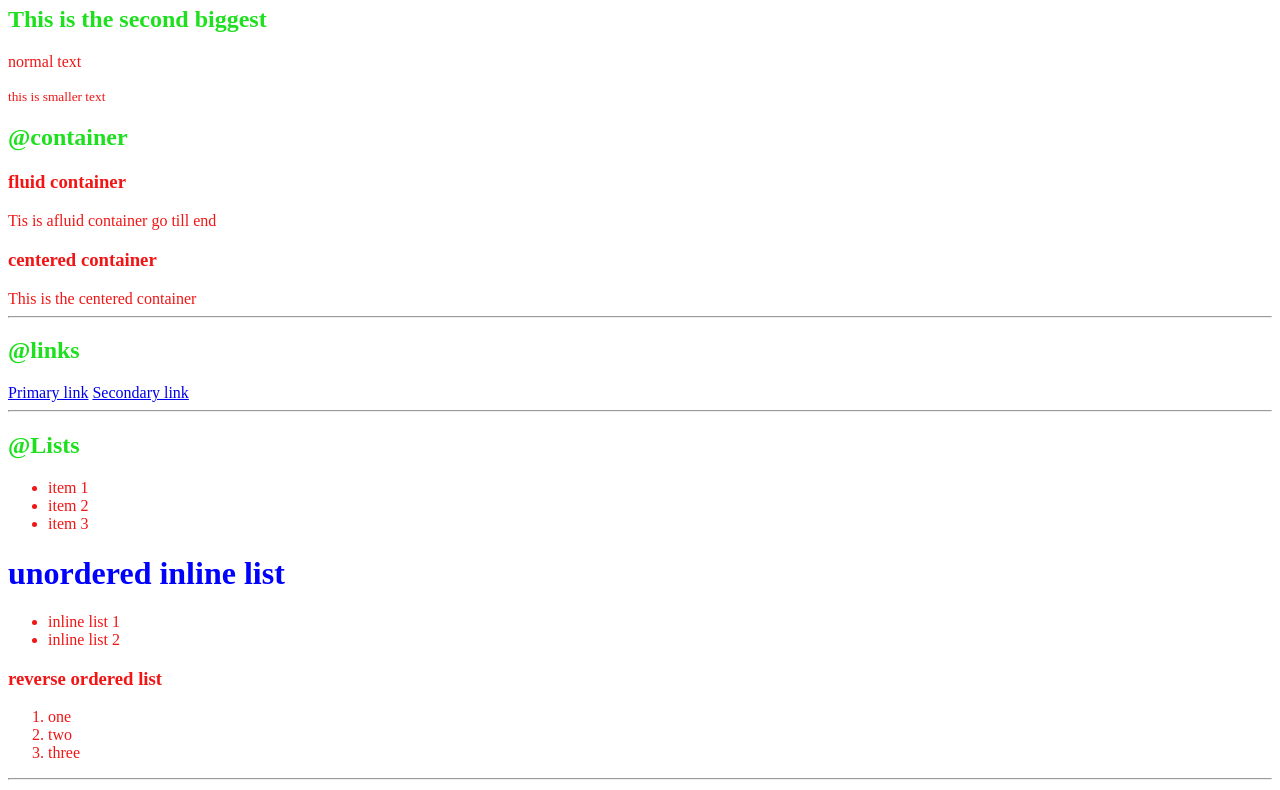
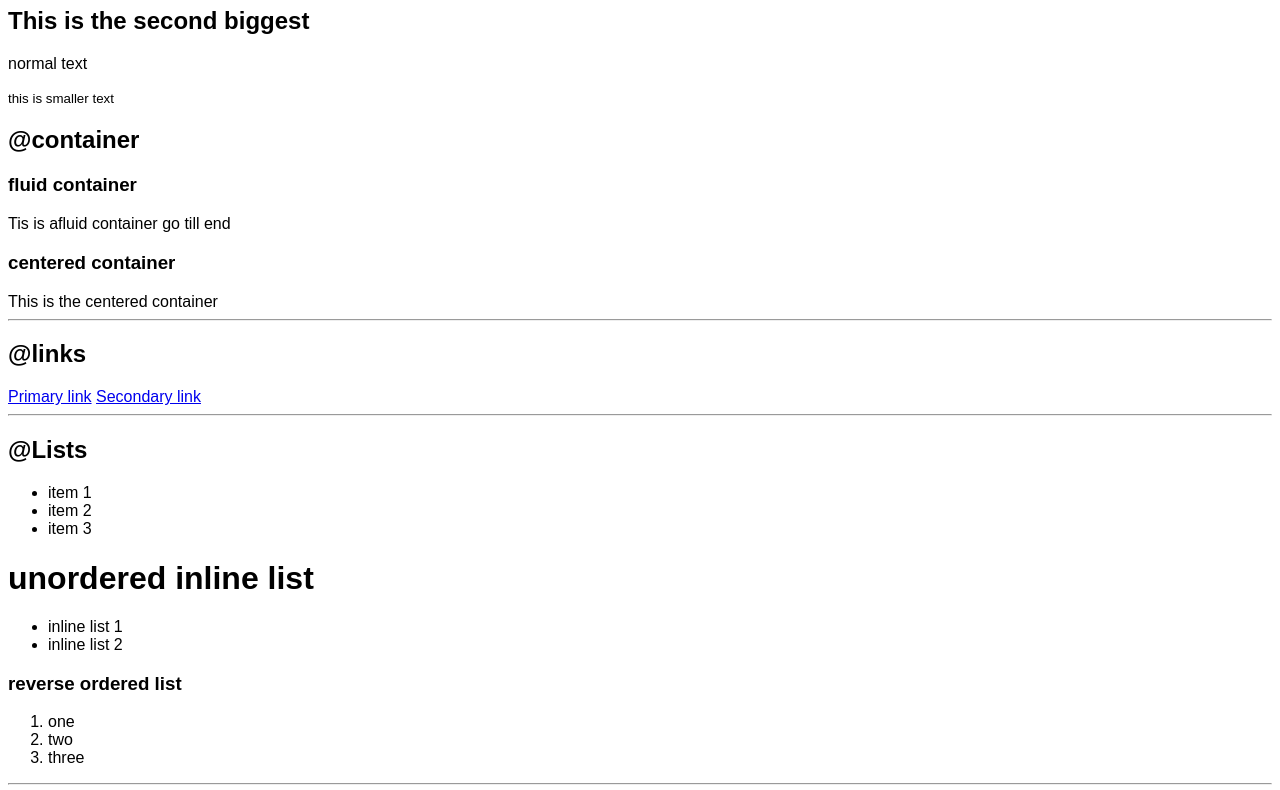
Before and after one commit to anksingh88/HTML_PRACTICE1, a plain HTML site: page index.html in a window 1280 px wide. Shown: the part 237-1027 px from the top of the page. Drawn offline with Linux system fonts and the light colour scheme.

Commit message:
topograpy

```diff
--- a/style.css
+++ b/style.css
@@ -1,9 +1,3 @@
 body{
-    color: rgb(241, 21, 21);
+    font-family: sans-serif;
 }
-h1{
-    color: blue;
-}
-h2{
-    color: rgb(30, 224, 30);
-}
```
